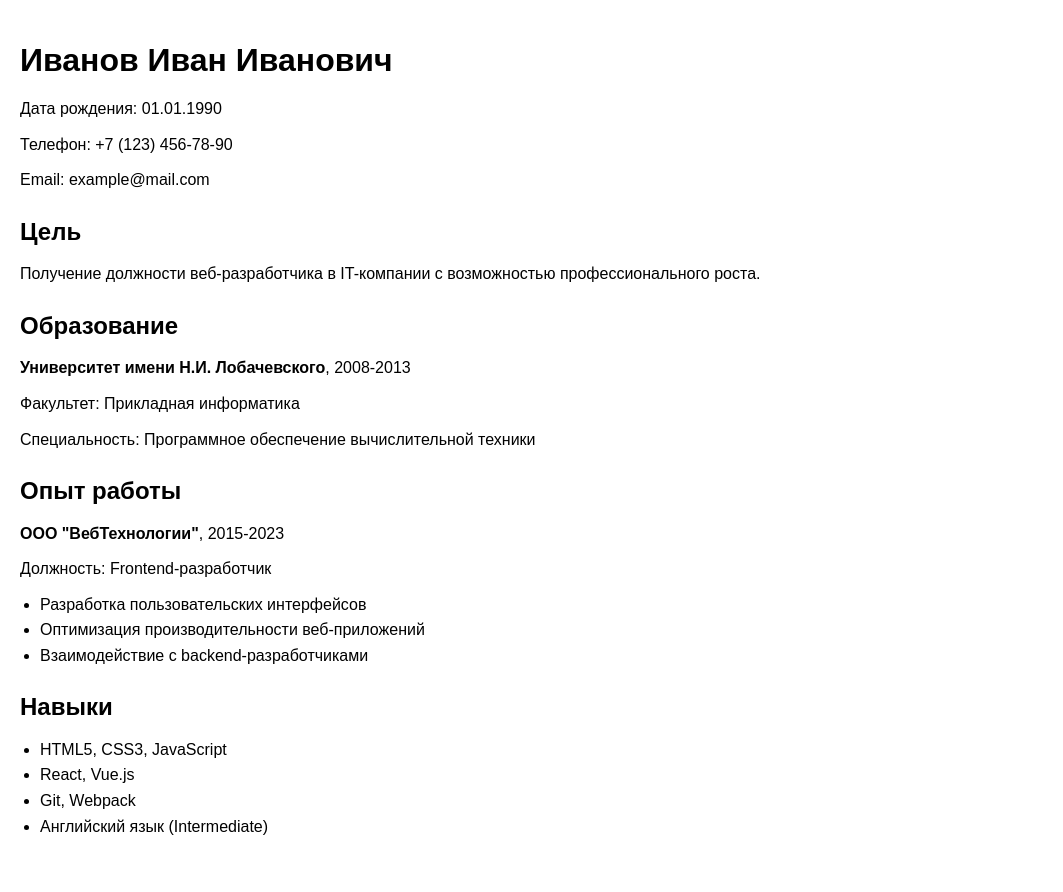
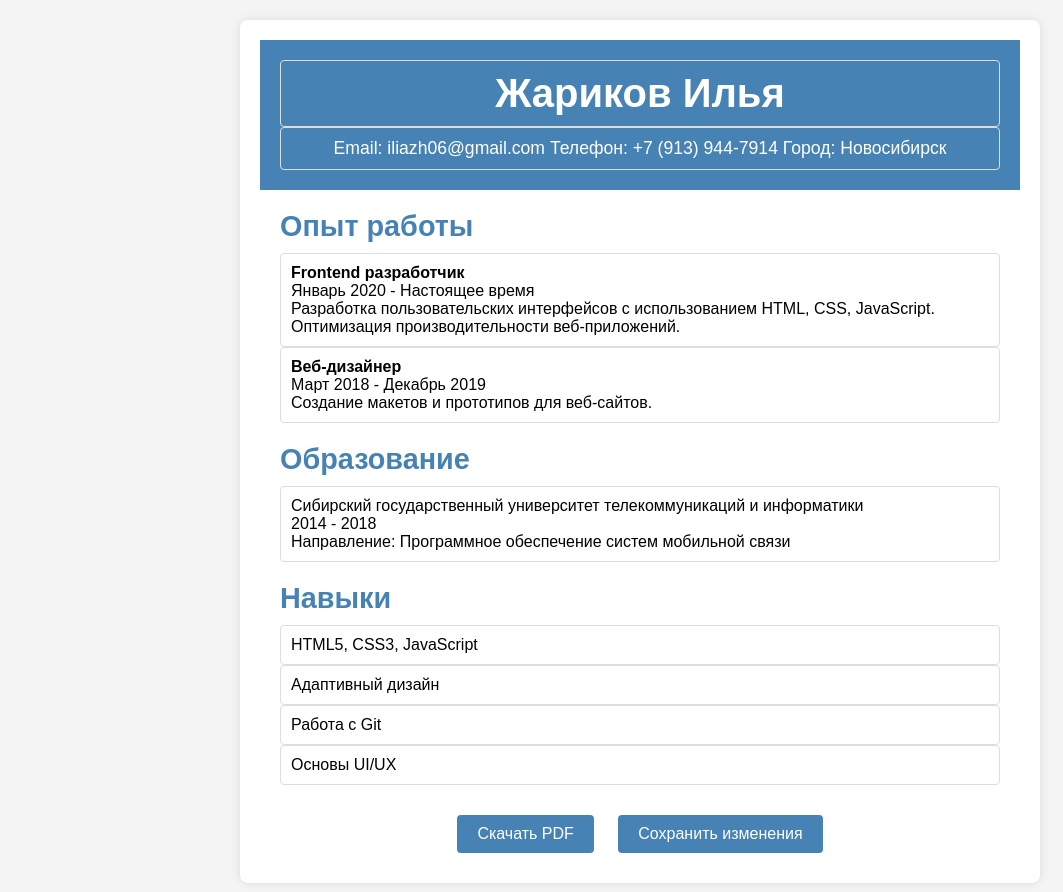
Before and after one commit to iliyagitH/iliyagitH.github.io, a plain HTML site: page index.html in a window 1280 px wide. Shown: the whole page, without its empty margins (0-1063 px from the left). Drawn offline with Linux system fonts and the light colour scheme.

Commit message:
Update index.html

```diff
--- a/index.html
+++ b/index.html
@@ -4,70 +4,43 @@
     <meta charset="UTF-8">
     <meta name="viewport" content="width=device-width, initial-scale=1.0">
     <title>Резюме</title>
-    <style>
-        * {
-            margin: 0;
-            padding: 0;
-            box-sizing: border-box;
-            font-family: Arial, sans-serif;
-        }
-        body {
-            padding: 20px;
-            line-height: 1.6;
-        }
-        h1, h2 {
-            margin: 15px 0 10px;
-        }
-        ul {
-            margin-left: 20px;
-        }
-        p {
-            margin-bottom: 10px;
-        }
-        .section {
-            margin-bottom: 20px;
-        }
-    </style>
+    <link rel="stylesheet" href="styles.css">
 </head>
 <body>
-    <header class="section">
-        <h1>Иванов Иван Иванович</h1>
-        <p>Дата рождения: 01.01.1990</p>
-        <p>Телефон: +7 (123) 456-78-90</p>
-        <p>Email: example@mail.com</p>
-    </header>
+    <div class="resume-container" id="resume">
+        <div class="header">
+            <h1 class="editable" data-key="name">Жариков Илья</h1>
+            <p class="editable" data-key="contact">Email: iliazh06@gmail.com Телефон: +7 (913) 944-7914 Город: Новосибирск</p>
+        </div>
+        <div class="section">
+            <h2>Опыт работы</h2>
+            <p class="editable" data-key="experience1"><strong>Frontend разработчик</strong><br>Январь 2020 - Настоящее время<br>Разработка пользовательских интерфейсов с использованием HTML, CSS, JavaScript. Оптимизация производительности веб-приложений.</p>
+            <p class="editable" data-key="experience2"><strong>Веб-дизайнер</strong><br>Март 2018 - Декабрь 2019<br>Создание макетов и прототипов для веб-сайтов.</p>
+        </div>
+        <div class="section">
+            <h2>Образование</h2>
+            <p class="editable" data-key="education">Сибирский государственный университет телекоммуникаций и информатики<br>2014 - 2018<br>Направление: Программное обеспечение систем мобильной связи</p>
+        </div>
+        <div class="section">
+            <h2>Навыки</h2>
+            <ul>
+                <li class="editable" data-key="skill1">HTML5, CSS3, JavaScript</li>
+                <li class="editable" data-key="skill2">Адаптивный дизайн</li>
+                <li class="editable" data-key="skill3">Работа с Git</li>
+                <li class="editable" data-key="skill4">Основы UI/UX</li>
+            </ul>
+        </div>
+        <div class="buttons">
+            <button class="download-btn" id="download-pdf">Скачать PDF</button>
+            <button class="download-btn" id="save-changes">Сохранить изменения</button>
+        </div>
+    </div>
 
-    <section class="section">
-        <h2>Цель</h2>
-        <p>Получение должности веб-разработчика в IT-компании с возможностью профессионального роста.</p>
-    </section>
+    <div class="loader" id="loader">
+        <div class="spinner"></div>
+        <p>Генерация PDF...</p>
+    </div>
 
-    <section class="section">
-        <h2>Образование</h2>
-        <p><strong>Университет имени Н.И. Лобачевского</strong>, 2008-2013</p>
-        <p>Факультет: Прикладная информатика</p>
-        <p>Специальность: Программное обеспечение вычислительной техники</p>
-    </section>
-
-    <section class="section">
-        <h2>Опыт работы</h2>
-        <p><strong>ООО "ВебТехнологии"</strong>, 2015-2023</p>
-        <p>Должность: Frontend-разработчик</p>
-        <ul>
-            <li>Разработка пользовательских интерфейсов</li>
-            <li>Оптимизация производительности веб-приложений</li>
-            <li>Взаимодействие с backend-разработчиками</li>
-        </ul>
-    </section>
-
-    <section class="section">
-        <h2>Навыки</h2>
-        <ul>
-            <li>HTML5, CSS3, JavaScript</li>
-            <li>React, Vue.js</li>
-            <li>Git, Webpack</li>
-            <li>Английский язык (Intermediate)</li>
-        </ul>
-    </section>
+    <script src="script.js"></script>
 </body>
 </html>
```
